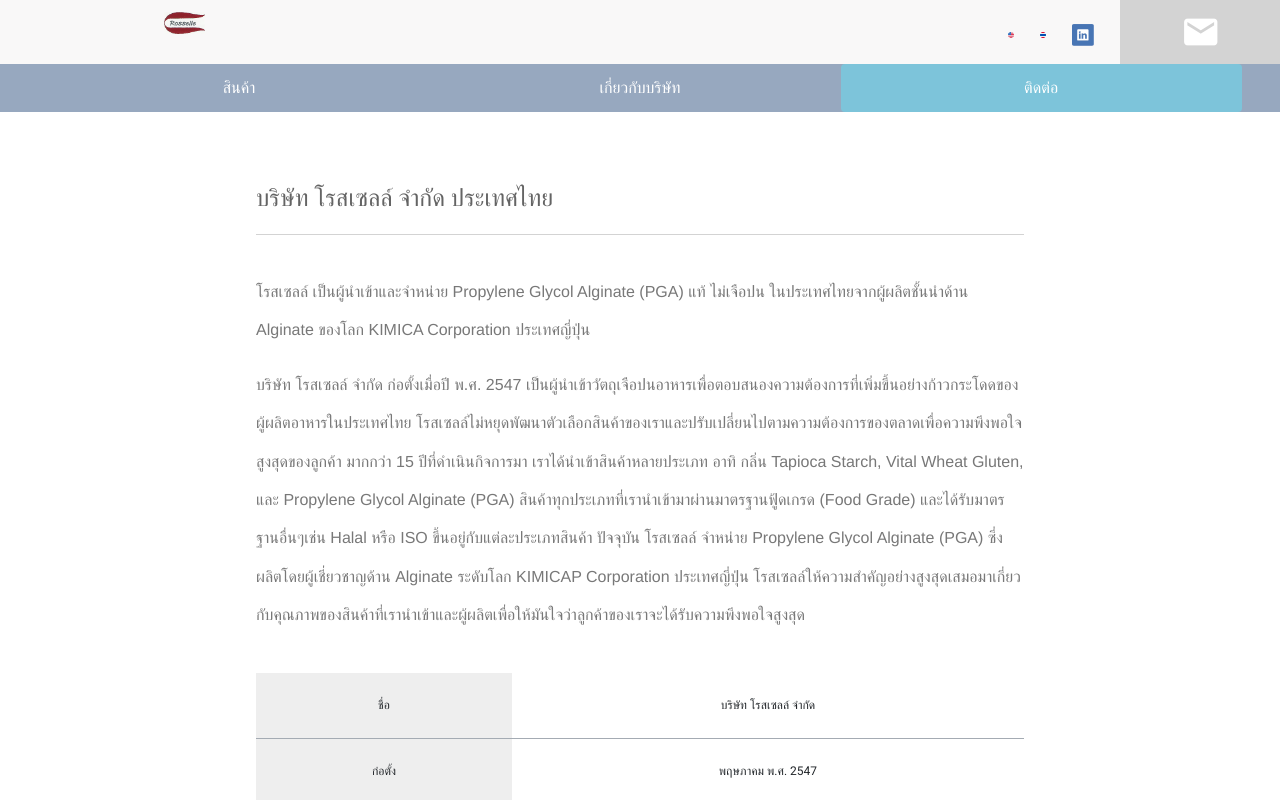
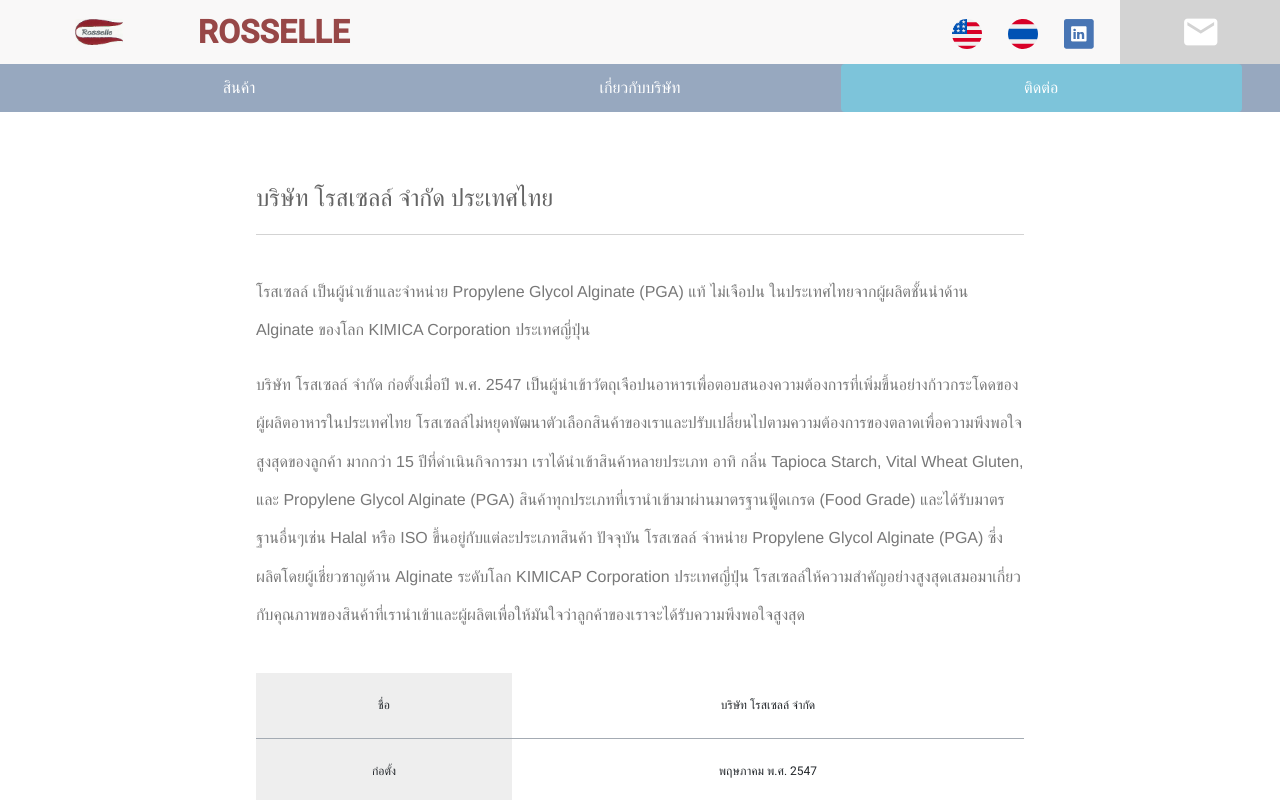
Before and after one commit to rossellecoltd/rossellecoltd.github.io, an Angular app in the folder angular/: page /about in a window 1280 px wide. Shown: the top 800 px of the page. Built offline with nearby package versions, Linux system fonts and the light colour scheme.

Commit message:
feat: add company title in the header and relocate logo to top left

```diff
--- a/angular/src/app/header/header.component.css
+++ b/angular/src/app/header/header.component.css
@@ -28,14 +28,27 @@
 }
 
 .logo-container {
-    padding: 0% 11%;
+    padding: 0% 3%;
     height: 100%;
     margin: auto;
 }
 
-.linked-icon-container {
+.title {
+    text-align: center;
+}
+
+.title h1 {
+    font-weight: bolder;
+    color: rgb(151, 71, 71);
+    font-size: 4vh;
+    vertical-align: middle;
+    margin: auto;
+    line-height: 8vh;
+}
+
+.linkedin-icon-container {
     height: auto;
-    width: 6vh;
+    width: 7vh;
     margin: auto;
     padding-top: 0.5vh;
     padding-right: 2vw;
@@ -43,15 +56,15 @@
 
 .language-icons-container {
     height: auto;
-    width: 4vh;
+    width: 7vh;
     margin: auto;
     padding-top: 0.5vh;
     padding-right: 2vw;
 }
 
 .logo-container img {
-    padding: 14% 0%;
-    height: 72%;
+    padding: 16% 0%;
+    height: 100%;
     width: auto;
 }
 
@@ -61,12 +74,9 @@
 
 .nav-bar {
     position: fixed;
-    /* top: 70px; */
     top: 8vh;
     width: 100%;
     height: 6vh;
-    /* min-height: 40px;
-    max-height: 55px; */
     background-color: white;
 }
 
--- a/angular/src/app/header/header.component.html
+++ b/angular/src/app/header/header.component.html
@@ -4,6 +4,9 @@
       <a routerLink="/">
         <img src="../../assets/rosselle.svg" alt="rosselle-logo">
       </a>
+    </div>
+    <div class="title">
+      <h1 class="mat-h1">ROSSELLE</h1>
     </div>
 
     <span class="fill-space"></span>
@@ -17,7 +20,7 @@
       <img src="../../assets/thailand.svg" alt="th-th" (click)="changeLanguage('th')">
     </div>
 
-    <div class="linked-icon-container">
+    <div class="linkedin-icon-container">
       <a href="https://www.linkedin.com/company/rosselle" target="_blank">
         <img src="../../assets/linkedin_icon.svg">
       </a>
```
